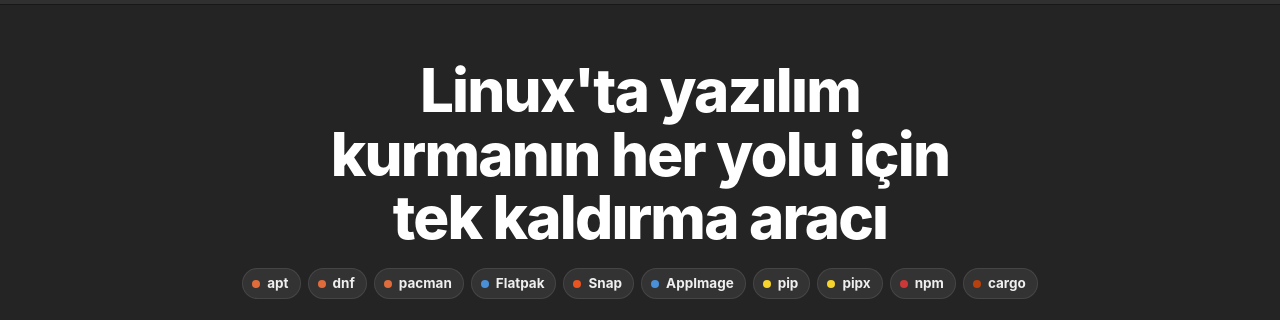
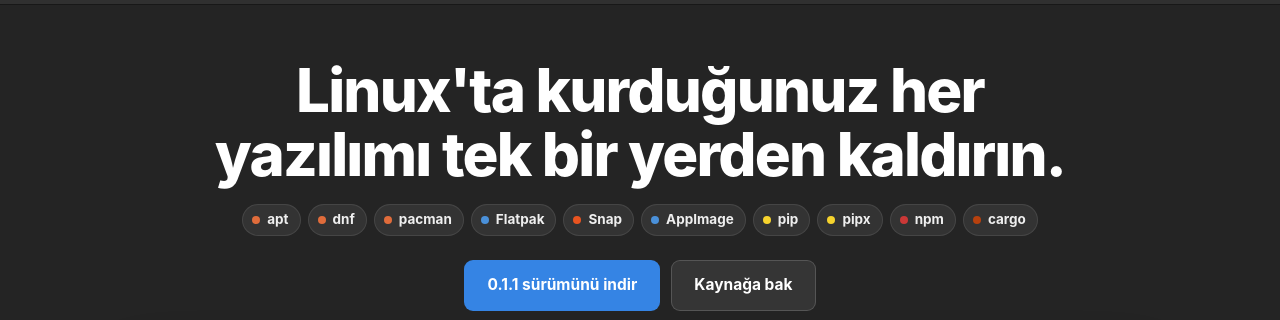
Before and after one commit to M-SukruSezer/AppSweep, a plain HTML site: page docs/tr.html in a window 1280 px wide. Shown: the part 48-368 px from the top of the page. Drawn offline with nearby package versions, Linux system fonts and the light colour scheme.

Commit message:
Reword the Turkish tagline
"Linux'ta kurduğunuz her yazılımı tek bir yerden kaldırın." replaces the
noun phrase everywhere the product says this in Turkish: the page heading
and title, the Turkish README, the RPM summary, and the About dialog.

The heading had a fixed 17ch measure sized around the English sentence,
which pushed the new one into four lines with "Linux'ta" alone on the
first. The measure is wider now and the lines are balanced, which leaves
the English heading as it was and gives the Turkish one three even lines.

```diff
--- a/docs/assets/site.css
+++ b/docs/assets/site.css
@@ -95,7 +95,10 @@ a { color: var(--accent-2); }
   line-height: 1.06;
   letter-spacing: -.03em;
   font-weight: 800;
-  max-width: 17ch;
+  /* Wide enough that neither language is forced into a four-line stack
+     with an orphan on the first line; balance evens out what is left. */
+  max-width: 21ch;
+  text-wrap: balance;
 }
 .sources {
   margin: 18px auto 0; padding: 0; list-style: none;
--- a/docs/tr.html
+++ b/docs/tr.html
@@ -4,9 +4,9 @@
 <head>
 <meta charset="utf-8">
 <meta name="viewport" content="width=device-width, initial-scale=1">
-<title>AppSweep 0.1.1 — Linux'ta yazılım kurmanın her yolu için tek kaldırma aracı</title>
+<title>AppSweep 0.1.1 — Linux'ta kurduğunuz her yazılımı tek bir yerden kaldırın</title>
 <meta name="description" content="apt, dnf, pacman, Flatpak, Snap, AppImage, pip, pipx, npm ve cargo ile kurulmuş her programı listeleyin, tek adımda kaldırın, kaldırmanın geride bıraktıklarını temizleyin.">
-<meta property="og:title" content="AppSweep 0.1.1 — Linux'ta yazılım kurmanın her yolu için tek kaldırma aracı">
+<meta property="og:title" content="AppSweep 0.1.1 — Linux'ta kurduğunuz her yazılımı tek bir yerden kaldırın">
 <meta property="og:description" content="apt, dnf, pacman, Flatpak, Snap, AppImage, pip, pipx, npm ve cargo ile kurulmuş her programı listeleyin, tek adımda kaldırın, kaldırmanın geride bıraktıklarını temizleyin.">
 <meta property="og:image" content="https://github.com/M-SukruSezer/AppSweep/raw/main/docs/screenshot-applications-tr.png">
 <meta property="og:type" content="website">
@@ -37,7 +37,7 @@
 <main>
 
 <div class="hero wrap">
-  <h1>Linux'ta yazılım kurmanın her yolu için tek kaldırma aracı</h1>
+  <h1>Linux'ta kurduğunuz her yazılımı tek bir yerden kaldırın.</h1>
   <ul class="sources">
         <li style="--c: var(--apt)"><b>apt</b></li>
         <li style="--c: var(--apt)"><b>dnf</b></li>
```
Also changed, not shown: 5 other files.
